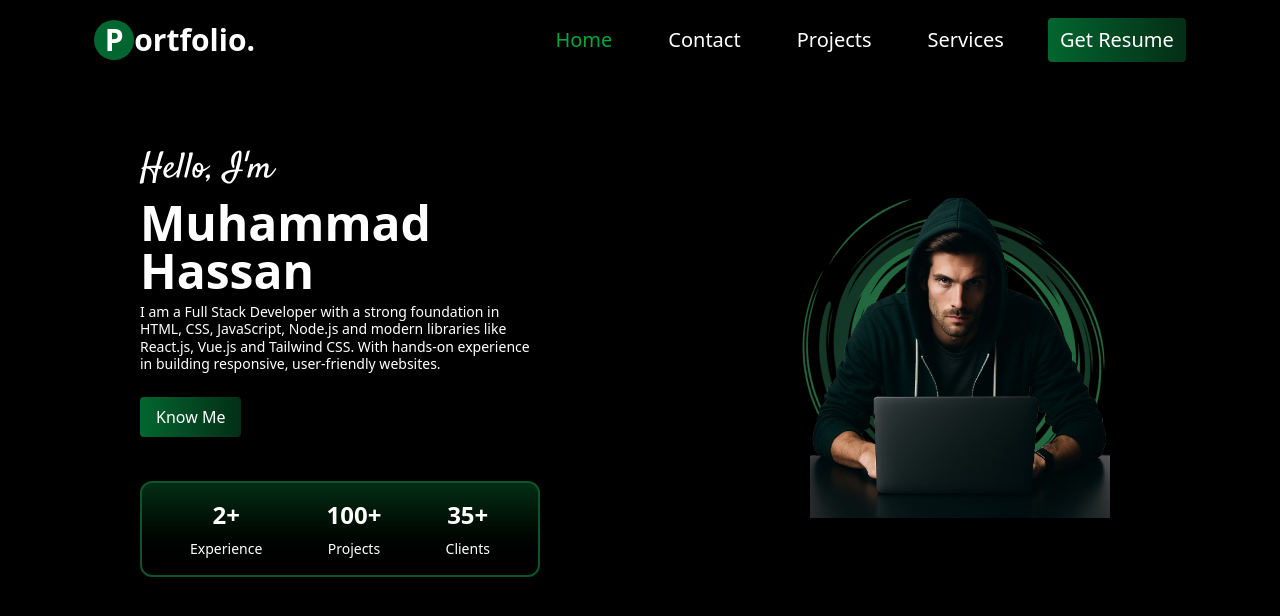
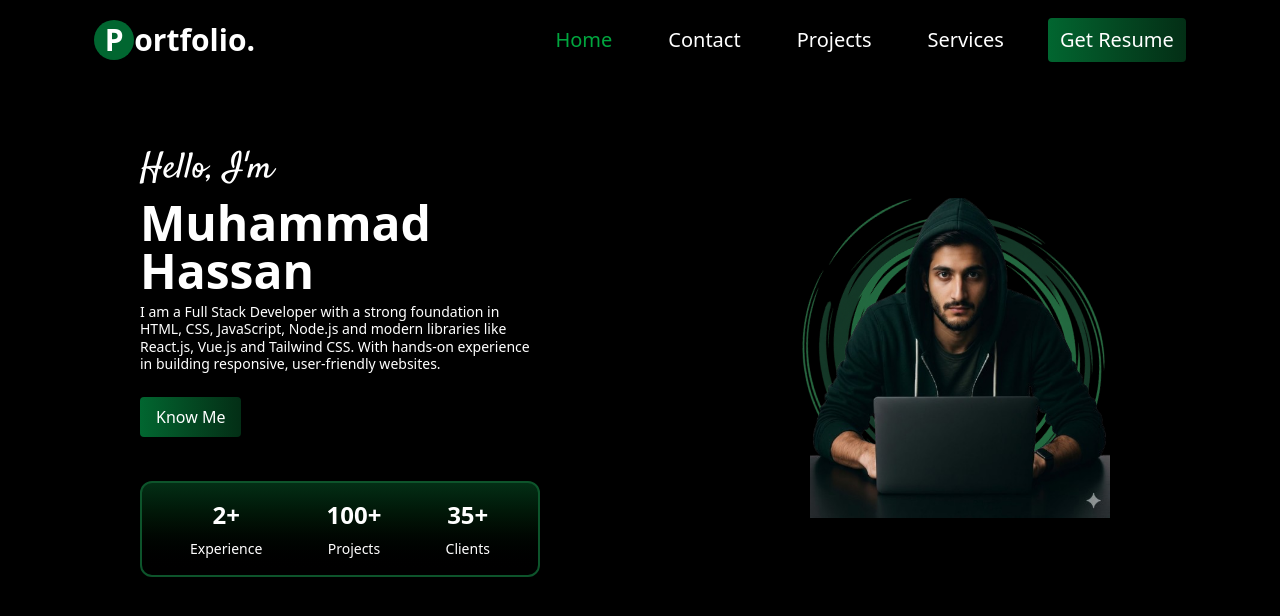
Before and after one commit to Hassaan200/my-react-portfolio, a React (Vite) app: page / in a window 1280 px wide. Shown: the top 616 px of the page. Built offline with nearby package versions, Linux system fonts and the light colour scheme; a web font is replaced by a local one.

Commit message:
updated documents

```diff
--- a/src/Components/Hero Section/Hero.jsx
+++ b/src/Components/Hero Section/Hero.jsx
@@ -52,7 +52,7 @@ const Hero = ({ setIsOpen }) => {
     cursor-pointer hover:shadow-[0_0_20px_5px_rgba(0,255,0,0.8)] '>
     <img src="/images/hero.png" alt="Hero" className='rotating-image mx-auto' />
     <img
-    src="/images/upper.png"
+    src="/images/diy.png"
     alt="Overlay"
     className='absolute top-1/2 left-1/2 transform -translate-x-1/2 -translate-y-1/2 w-[300px] h-[320px] '
   />
```
Also changed, not shown: public/images/diy.png (added), public/images/myface.png (added).
